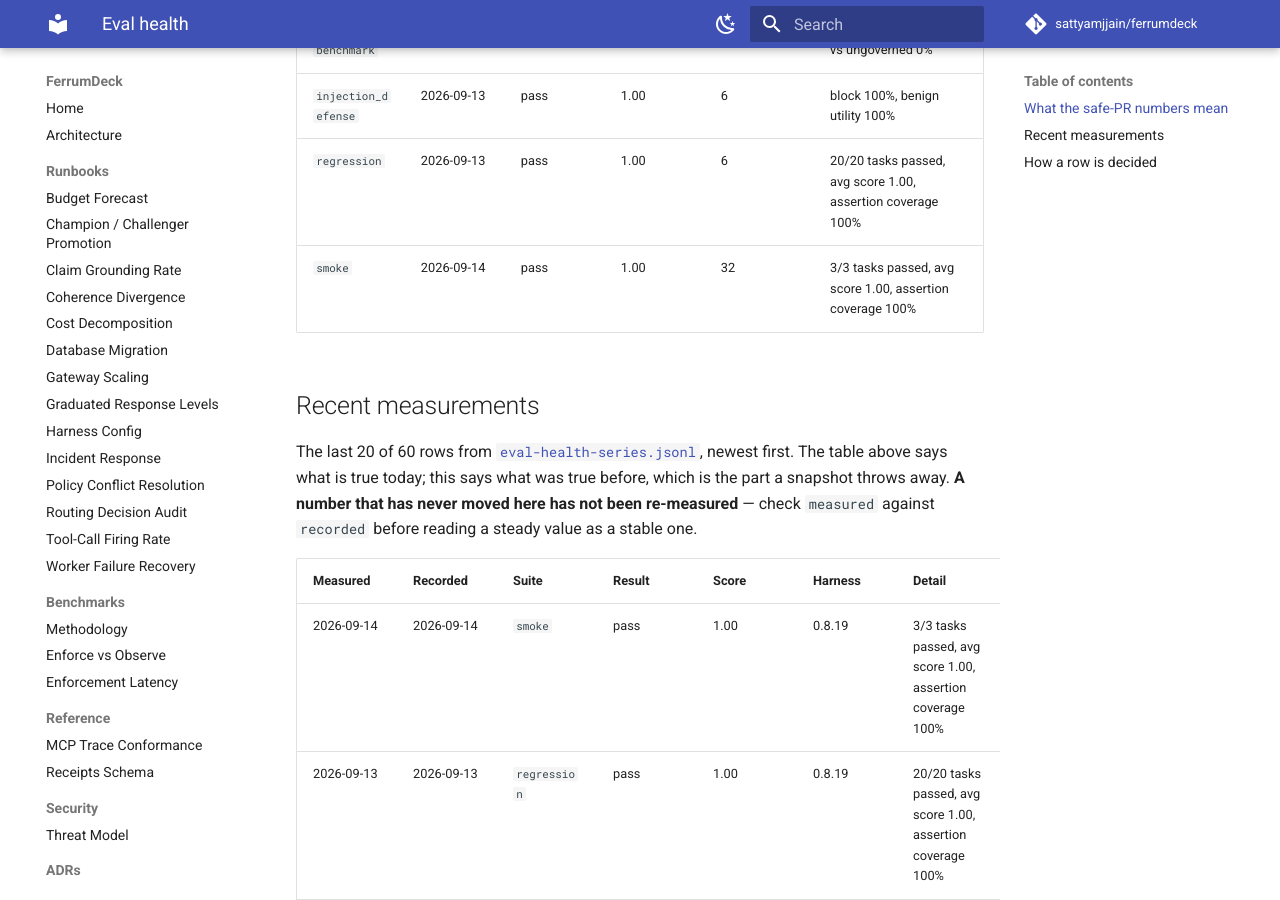
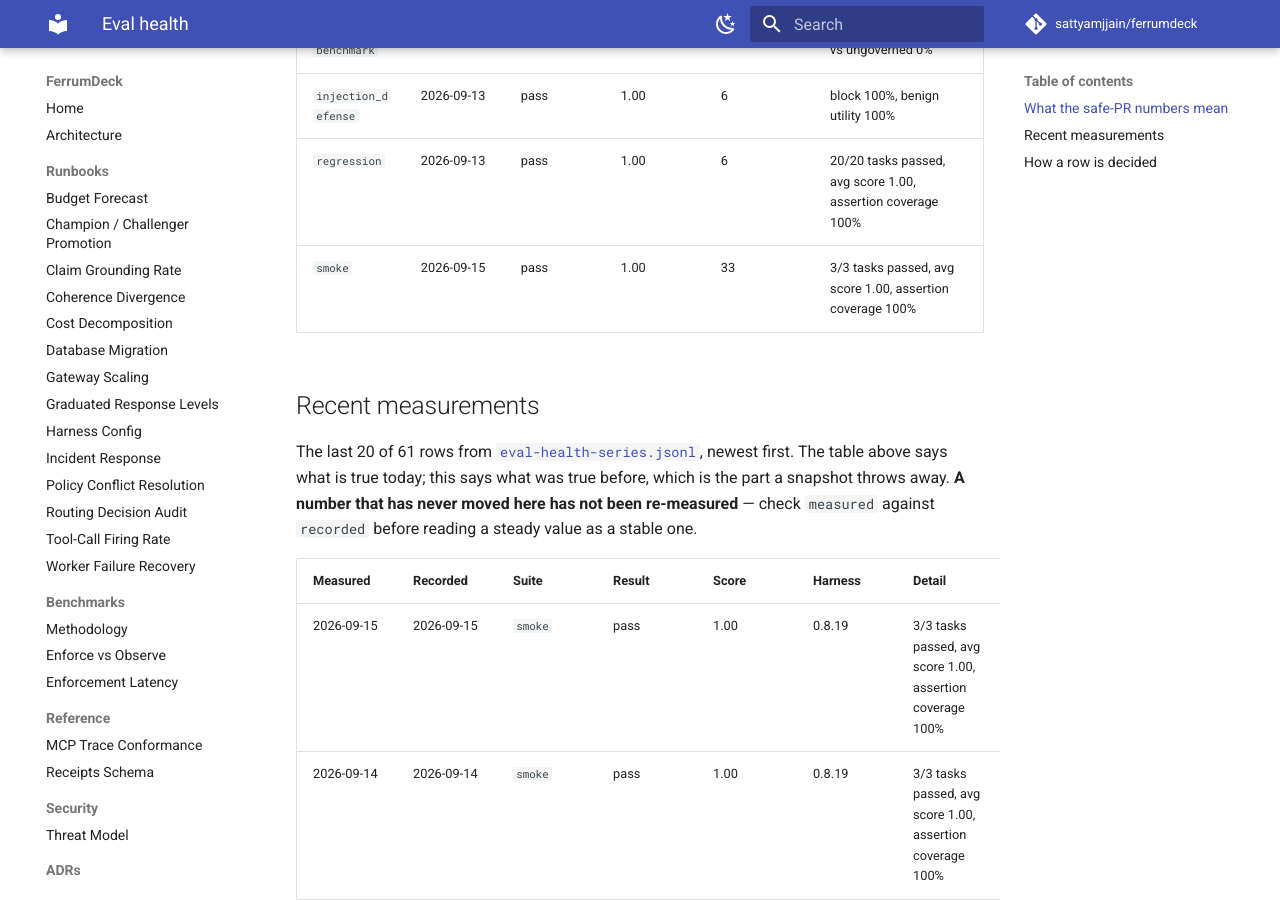
Before and after one commit to sattyamjjain/ferrumdeck, an MkDocs documentation site: the page built from docs/eval-health.md, in a window 1280 px wide and 900 px high, scrolled down 1531 px. Built offline with MkDocs 1.6.1 and Material for MkDocs 9.7.7, drawn with Linux system fonts in a browser that asks for light colours; comment, search, counter and statistics services are not loaded; some of the changed text lies outside the part shown.

Commit message:
docs(evals): refresh eval health + append series 2026-09-15 [skip ci]

```diff
--- a/docs/eval-health.md
+++ b/docs/eval-health.md
@@ -25,14 +25,15 @@ So neither number was ever evidence about the agent. The response is to rescope
 | `governed-benchmark` | 2026-09-13 | pass | 1.00 | 6 | governed blocked 100% vs ungoverned 0% |
 | `injection_defense` | 2026-09-13 | pass | 1.00 | 6 | block 100%, benign utility 100% |
 | `regression` | 2026-09-13 | pass | 1.00 | 6 | 20/20 tasks passed, avg score 1.00, assertion coverage 100% |
-| `smoke` | 2026-09-14 | pass | 1.00 | 32 | 3/3 tasks passed, avg score 1.00, assertion coverage 100% |
+| `smoke` | 2026-09-15 | pass | 1.00 | 33 | 3/3 tasks passed, avg score 1.00, assertion coverage 100% |
 
 ## Recent measurements
 
-The last 20 of 60 rows from [`eval-health-series.jsonl`](eval-health-series.jsonl), newest first. The table above says what is true today; this says what was true before, which is the part a snapshot throws away. **A number that has never moved here has not been re-measured** — check `measured` against `recorded` before reading a steady value as a stable one.
+The last 20 of 61 rows from [`eval-health-series.jsonl`](eval-health-series.jsonl), newest first. The table above says what is true today; this says what was true before, which is the part a snapshot throws away. **A number that has never moved here has not been re-measured** — check `measured` against `recorded` before reading a steady value as a stable one.
 
 | Measured | Recorded | Suite | Result | Score | Harness | Detail |
 | --- | --- | --- | --- | --- | --- | --- |
+| 2026-09-15 | 2026-09-15 | `smoke` | pass | 1.00 | 0.8.19 | 3/3 tasks passed, avg score 1.00, assertion coverage 100% |
 | 2026-09-14 | 2026-09-14 | `smoke` | pass | 1.00 | 0.8.19 | 3/3 tasks passed, avg score 1.00, assertion coverage 100% |
 | 2026-09-13 | 2026-09-13 | `regression` | pass | 1.00 | 0.8.19 | 20/20 tasks passed, avg score 1.00, assertion coverage 100% |
 | 2026-09-13 | 2026-09-13 | `injection_defense` | pass | 1.00 | 0.8.19 | block 100%, benign utility 100% |
@@ -64,4 +64,4 @@ The file is append-only and never rewritten by the refresh job. A row found to b
 | `governed-benchmark` | the governed run blocks 100% of unsafe actions |
 | `eval_<suite>_<ts>` (LLM suites) | every task passed (`failed_tasks == 0`) |
 
-_Generated 2026-09-14 07:40 UTC._
+_Generated 2026-09-15 07:18 UTC._
```
Also changed, not shown: other parts of docs/eval-health.md (+0 -1 lines), 2 other files.
